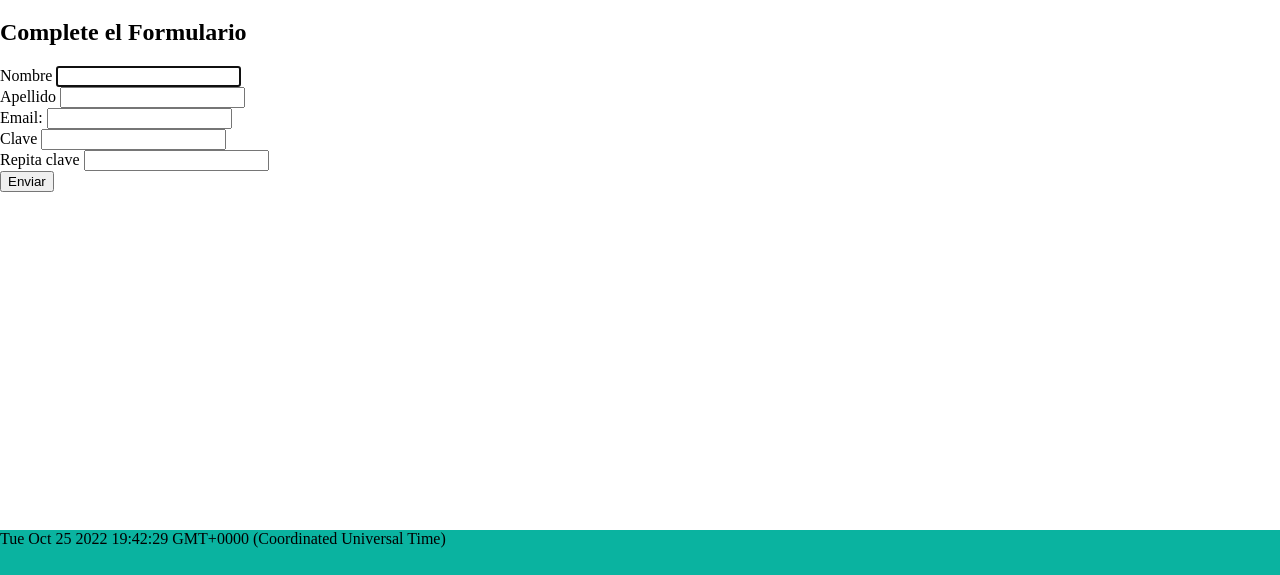
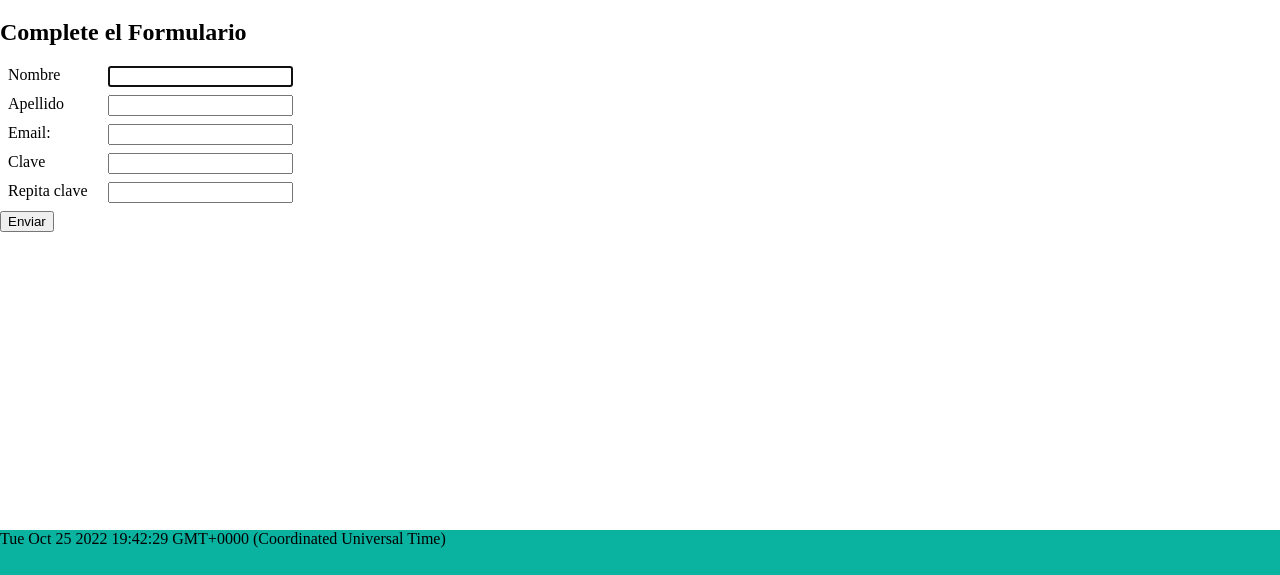
Before and after one commit to Marcepe2022/MiRepo, a plain HTML site: page Registrese.html in a window 1280 px wide. Shown: the part 225-800 px from the top of the page. Drawn offline with Linux system fonts and the light colour scheme.

Commit message:
Add files via upload

```diff
--- a/css/estilosZapa.css
+++ b/css/estilosZapa.css
@@ -84,3 +84,16 @@
              grid-area: precio;
              background-color: rgb(10, 179, 160);
           }
+
+        .l1{
+            display:  block;
+            float: left;
+            width: 100px;
+        }
+
+        .d1{
+            margin-top: .5em;
+            margin-bottom: .5em;
+            margin-left: .5em;
+            margin-right: .5em;
+        }
```
